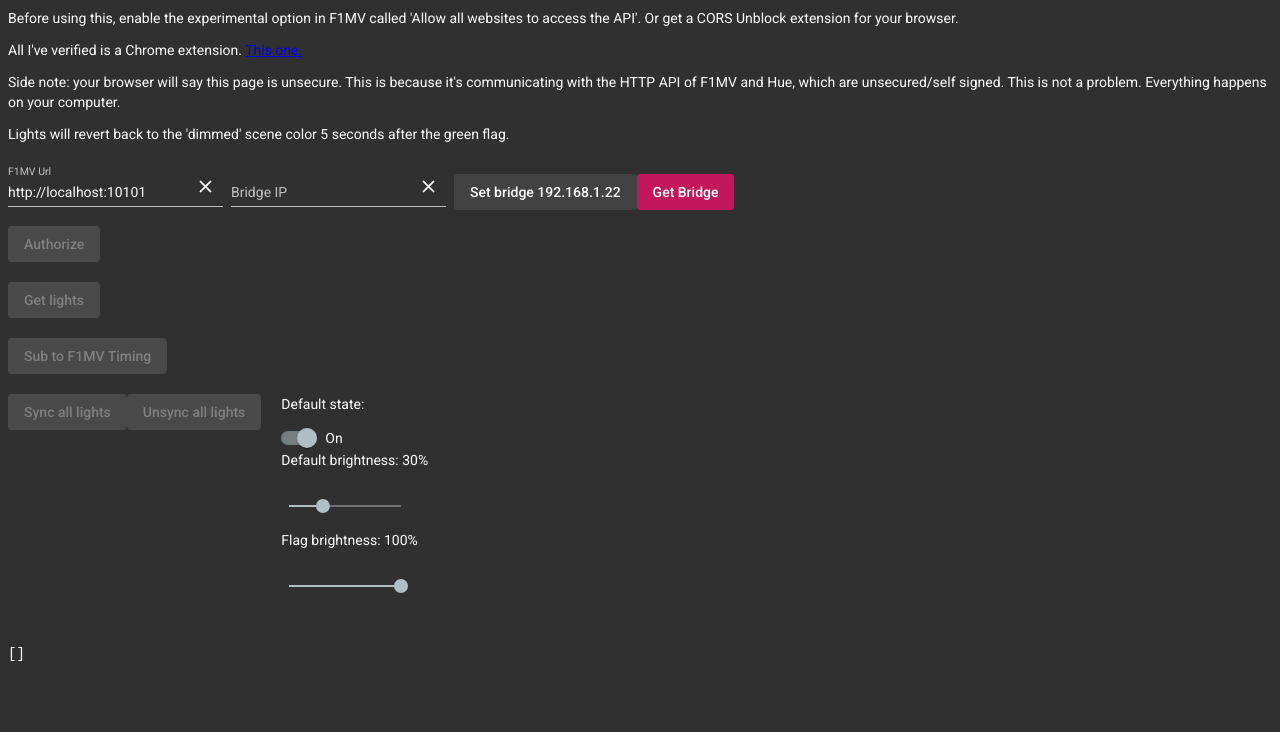
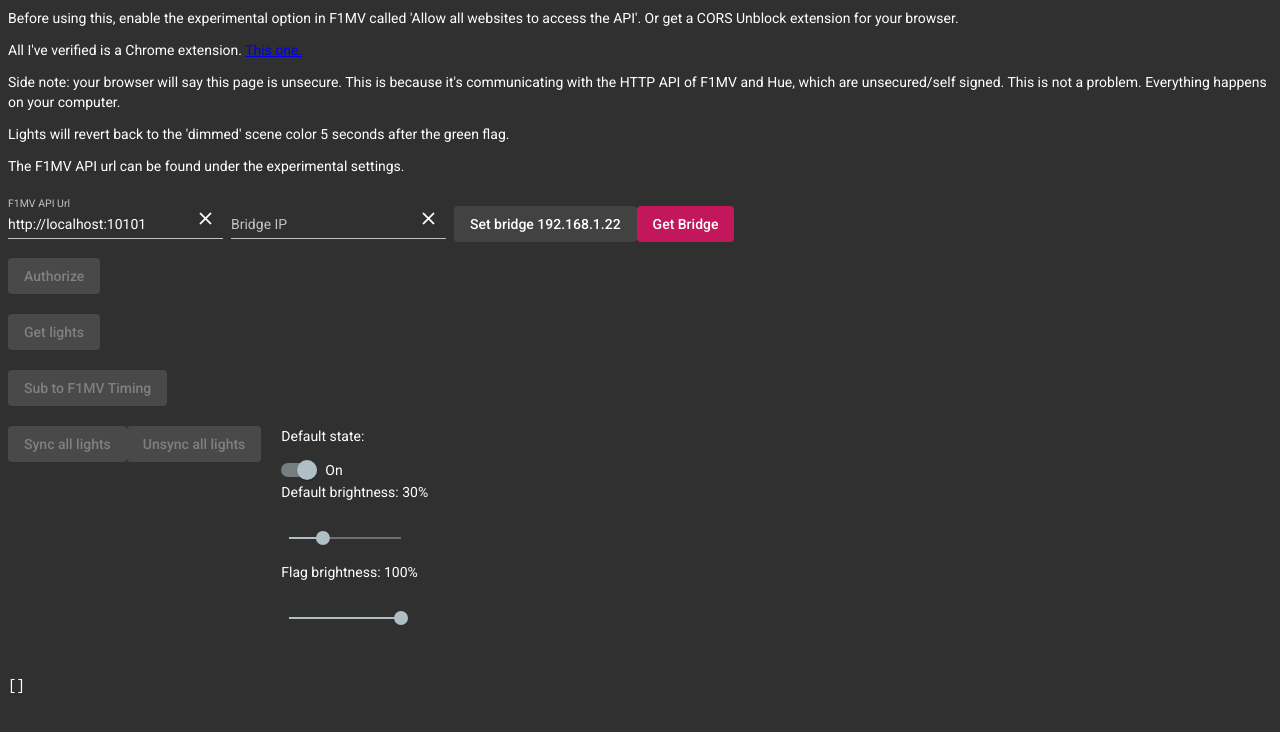
Before and after one commit to supersnellehenk/f1mv-hue-app, an Angular app: page / in a window 1280 px wide. Shown: the top 732 px of the page. Built offline with nearby package versions, Linux system fonts and the light colour scheme.

Commit message:
Adjust text

```diff
--- a/src/app/app.component.html
+++ b/src/app/app.component.html
@@ -20,8 +20,9 @@
   flag.
 </p>
 <div style="margin-bottom: 20px">
+  <p>The F1MV API url can be found under the experimental settings.</p>
   <mat-form-field appearance="standard" style="margin-right: 8px">
-    <mat-label>F1MV Url</mat-label>
+    <mat-label>F1MV API Url</mat-label>
     <input
       matInput
       type="text"
```
